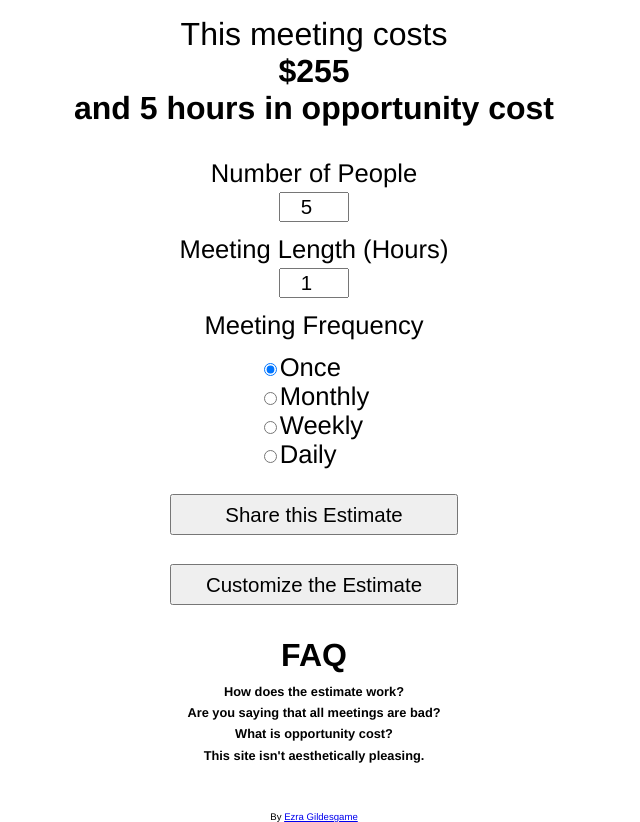
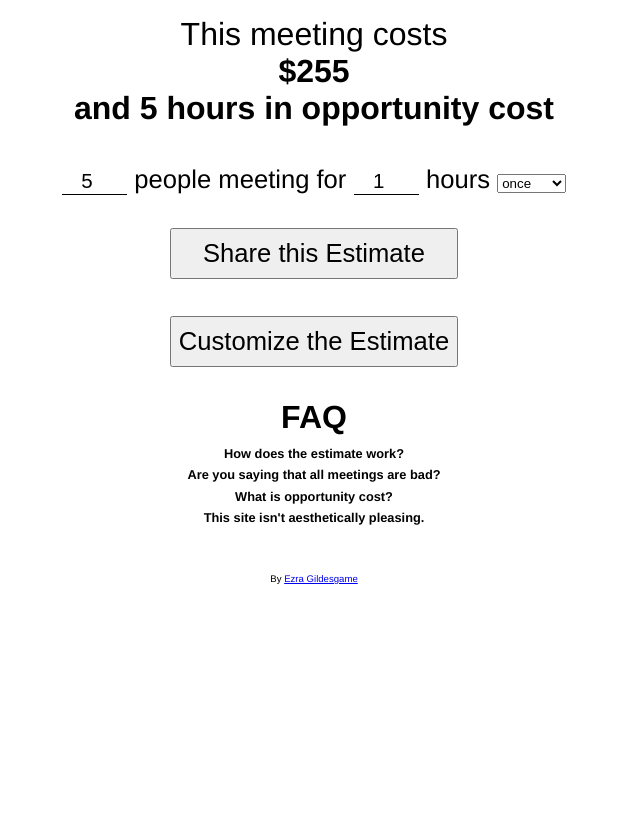
Before and after one commit to ezra-g/meeting-cost, a plain HTML site: page index.html in a window 1280 px wide. Shown: the whole page, without its empty margins (326-966 px from the left). After the commit the page ends 800 px from the top, so only its background shows below. Drawn offline with Linux system fonts and the light colour scheme.

Commit message:
Initial commit of a sentence-style UI for entering estimate information.

```diff
--- a/css/style.css
+++ b/css/style.css
@@ -12,7 +12,7 @@ h3 {
 }
 
 label {
-	display: block;
+
 }
 
 button {
@@ -30,6 +30,14 @@ input[type="number"] {
 	text-align: center;
 	width: 3em;
 	font-size: .8em;
+	background: transparent;
+    border: none;
+    border-bottom: 1px solid #000000;
+}
+
+label {
+	display: inline;
+	clear: both;
 }
 
 input[type="number"]:disabled {
@@ -41,8 +49,14 @@ div.summary {
 	margin-bottom: 1em;
 }
 
-#inputs {
+.sentence div {
 	font-size: .8em;
+	display: inline;
+
+}
+
+div.sentence {
+	margin-bottom: 1em;
 }
 
 #salary {
@@ -74,10 +88,6 @@ div.summary {
 .radio-label {
 	display: inline;
 	clear: right;
-}
-
-div.input-wrapper {
-	padding-top: .5em;
 }
 
 div.frequency-radios {
--- a/index.html
+++ b/index.html
@@ -29,21 +29,23 @@
 			</div>
 		</div>
 		<div id="inputs">
+			<div class="sentence">
 				<div class="input-wrapper-first">
-				<label for="people">Number of People</label>
 					<input type="number" id="people"/>
+					<label for="people">people</label>
 				</div>
 				<div class="input-wrapper">
-				<label for="length">Meeting Length (Hours) </label>
+					<label for="length"> meeting for </label>
 					<input type="number" id="length"/>
+					hours
 				</div>
 				<div class="input-wrapper">
-				<label>Meeting Frequency</label>
-				<div class ="frequency-radios">
-					<input type="radio" name="frequency" id="once" value="once"><label class="radio-label" for="once">Once</label><br>
-					<input type="radio" name="frequency" id="monthly" value="monthly"><label class="radio-label" for="monthly">Monthly</label><br>
-					<input type="radio" name="frequency" id="weekly" value="weekly"><label class="radio-label" for="weekly">Weekly</label><br>
-					<input type="radio" name="frequency" id="daily" value="daily"><label class="radio-label" for="daily">Daily</label><br>
+				<select>
+				  <option value="once">once</option>
+				  <option value="monthly">monthly</option>
+				  <option value="weekly">weekly</option>
+				  <option value="daily">daily</option>
+				</select>
 				</div>
 			</div>
 			<button class="shareEstimateTitle expand-next">Share this Estimate</button>
```
Lines whose indentation alone changed are shown as unchanged.
